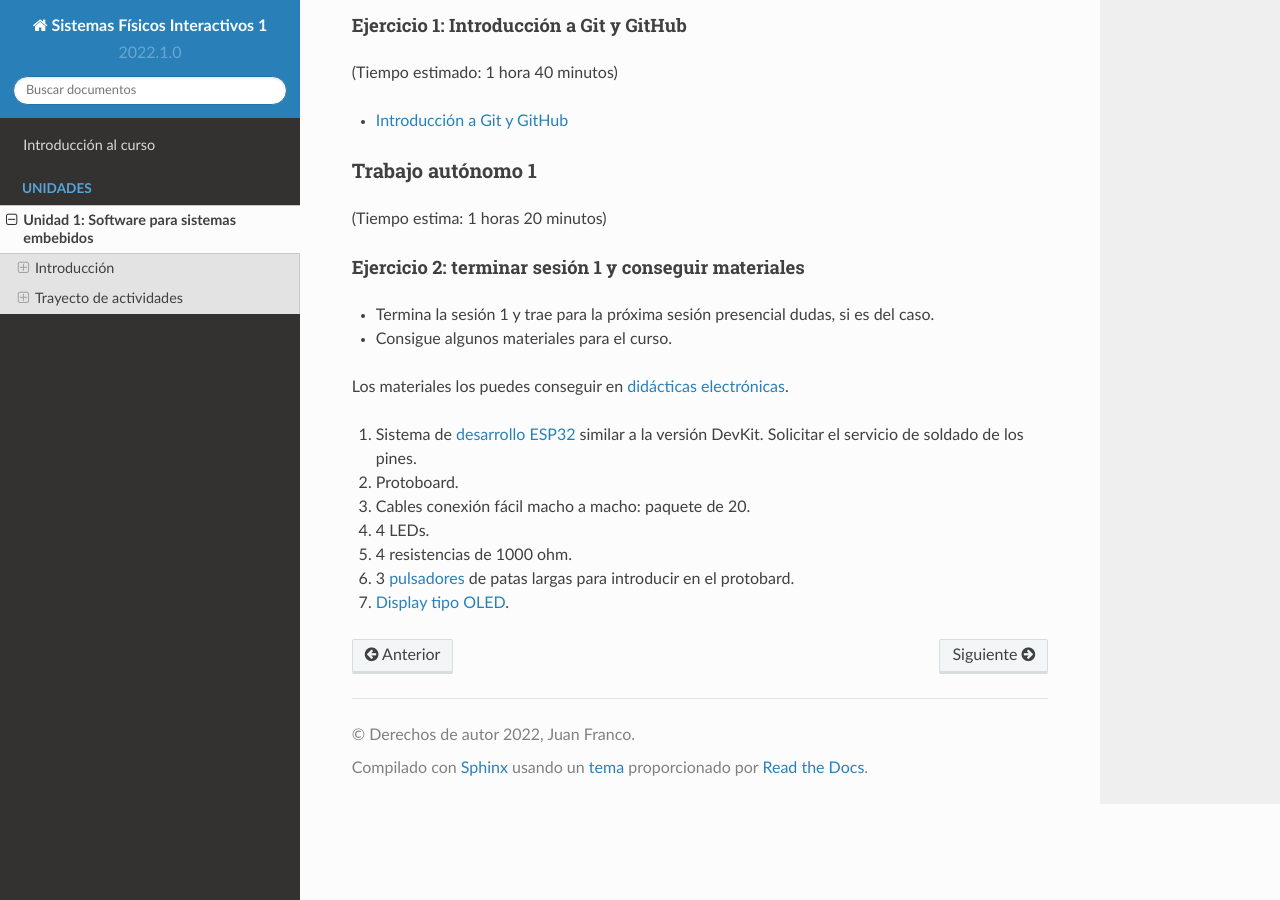
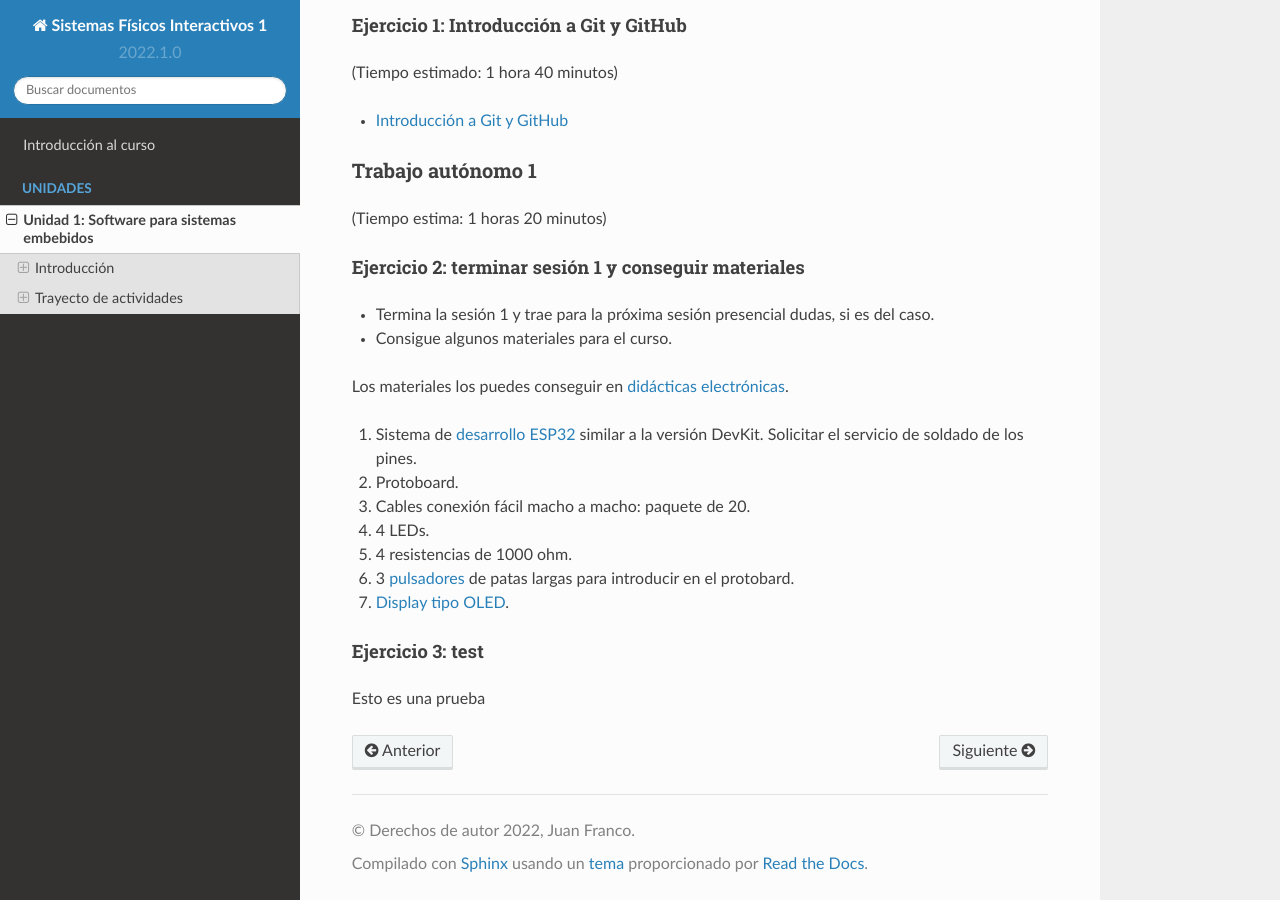
Before and after one commit to juanferfranco/SistemasFisicosInteractivos1, a Sphinx documentation site: the page built from docs/_unidad1/unidad1.rst, in a window 1280 px wide and 900 px high, scrolled down 985 px. Built offline with Sphinx 7.4.7 and the Read the Docs theme 2.0.0, drawn with Linux system fonts in a browser that asks for light colours.

Commit message:
Ejercicio 3 in progress

```diff
--- a/docs/_unidad1/unidad1.rst
+++ b/docs/_unidad1/unidad1.rst
@@ -80,6 +80,11 @@ Los materiales los puedes conseguir en `didácticas electrónicas <https://www.d
 #. 3 `pulsadores <https://www.didacticaselectronicas.com/index.php/suiches-y-conectores/suiches/pulsadores/pulsador-peque%C3%B1o-2-pines-2mm-interruptores-botones-switch-suiches-pulsadores-cuadrados-de-2-pines-6mm-x-5mm-momentaneos-moment%C3%A1neo-sw-6x5-2p-sw-057b-de-montaje-through-hole-detail>`__
    de patas largas para introducir en el protobard.
 #. `Display tipo OLED <https://www.didacticaselectronicas.com/index.php/optoelectronica/display-oled/shield-oled-64x48-pixeles-para-wemos-d1-mini-wemos-sh-oled-pantallas-displays-oled-screen-oled-64x48-para-wemos-detail>`__.
+
+Ejercicio 3: test
+^^^^^^^^^^^^^^^^^^^^
+
+Esto es una prueba
 
 ..
   Lecturas, ejercicios y proyecto
```
